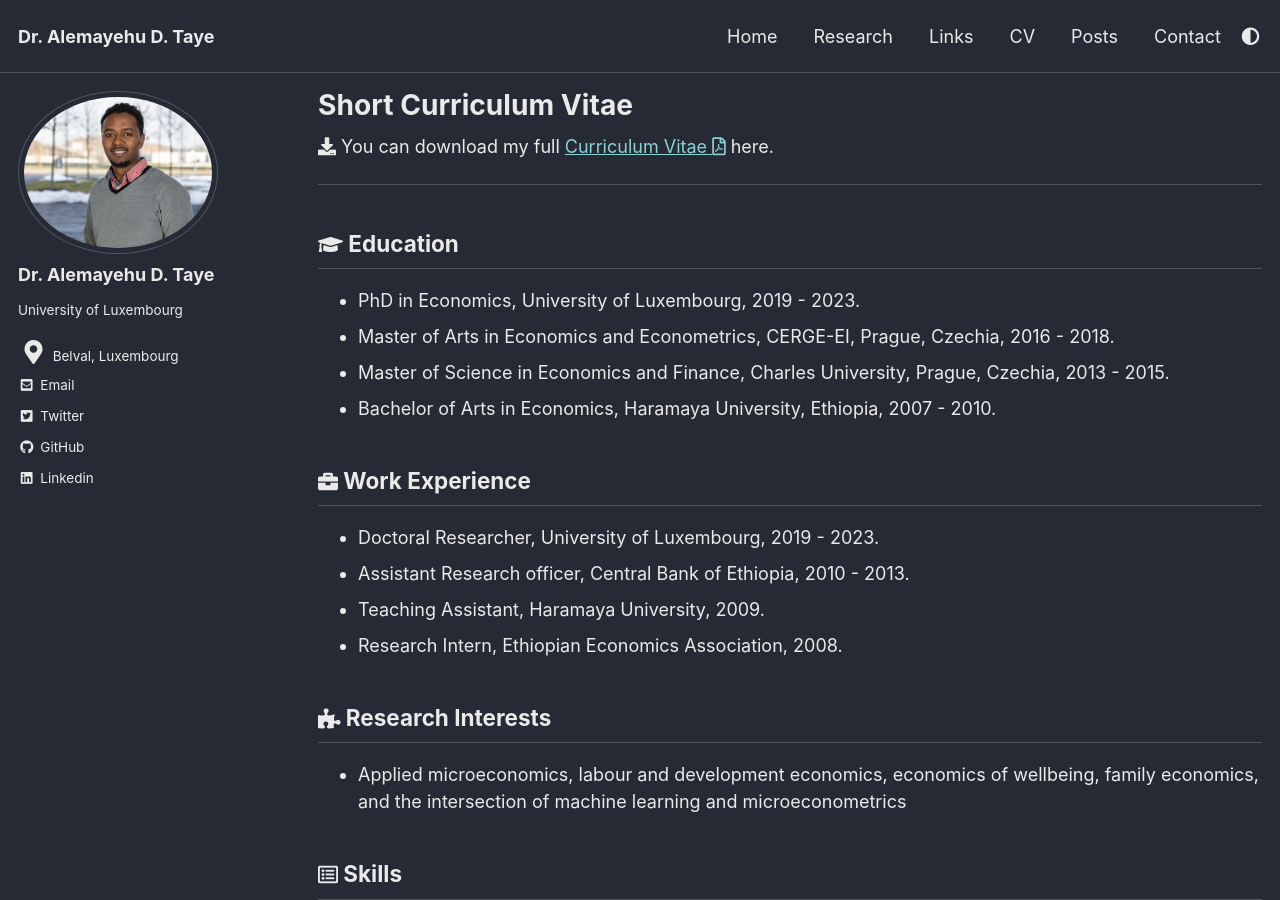
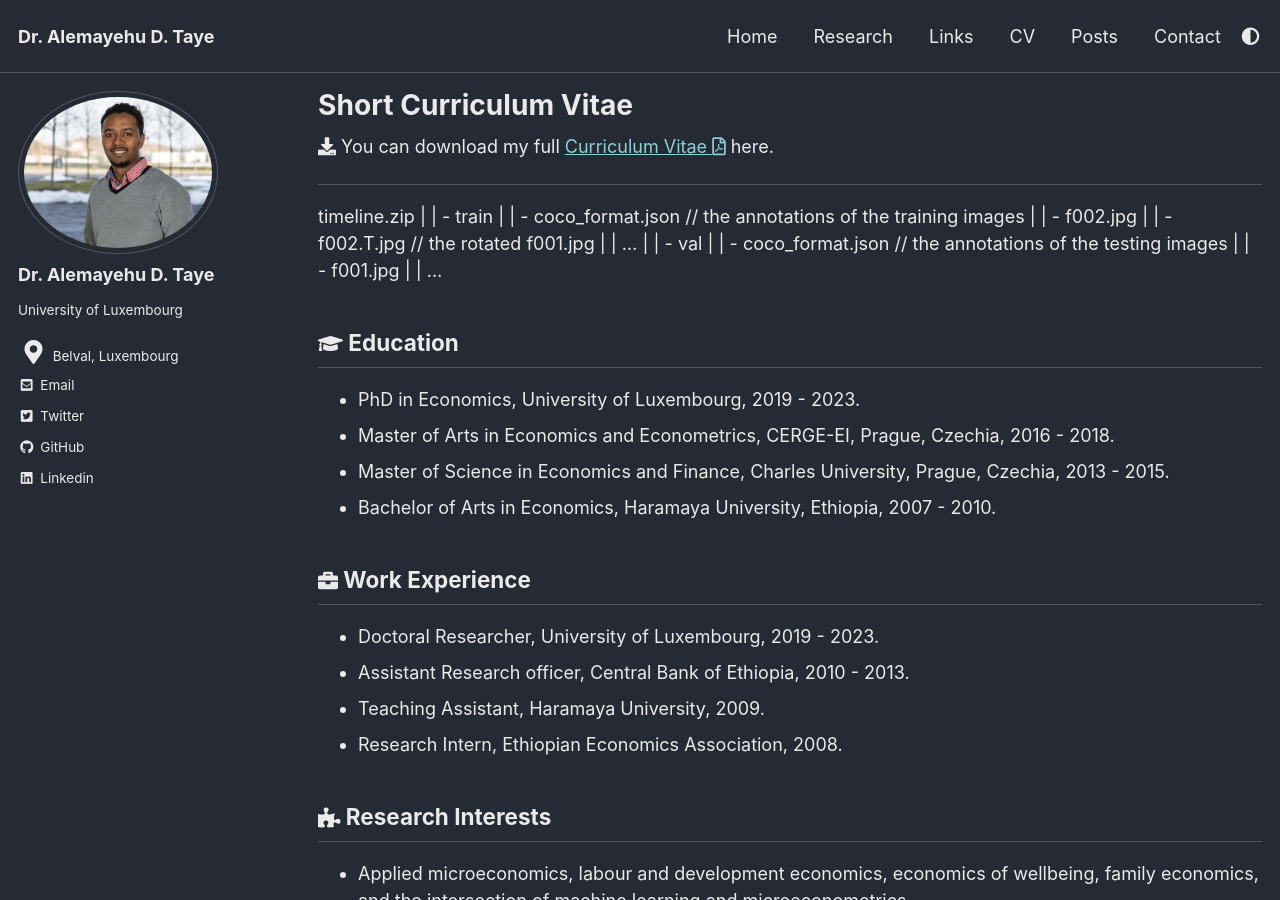
Before and after one commit to AlexTaye/AlexTAYE, a Jekyll site: the page built from _pages/CV.md, in a window 1280 px wide and 900 px high. Built offline with Jekyll 4.4.1, drawn with Linux system fonts in a browser that asks for light colours; cached includes are drawn as plain includes.

Commit message:
Update CV.md

```diff
--- a/_pages/CV.md
+++ b/_pages/CV.md
@@ -16,6 +16,20 @@ toc_icon: "gear"
 <i class='fas fa-download' style='font-size:18px'></i> You can download my full <a target="_blank" href="/_pages/Taye_cv.pdf">Curriculum Vitae <i class="far fa-file-pdf"></i></a> here.
 
 ***
+
+timeline.zip
+  |
+  | - train
+  |     | - coco_format.json // the annotations of the training images
+  |     | - f002.jpg
+  |     | - f002.T.jpg // the rotated f001.jpg
+  |     | ...
+  |
+  | - val
+  |    | - coco_format.json // the annotations of the testing images
+  |    | - f001.jpg
+  |    | ...
+
 
 ## <i class='fas fa-graduation-cap' style='font-size:20px'></i> Education
 
```
